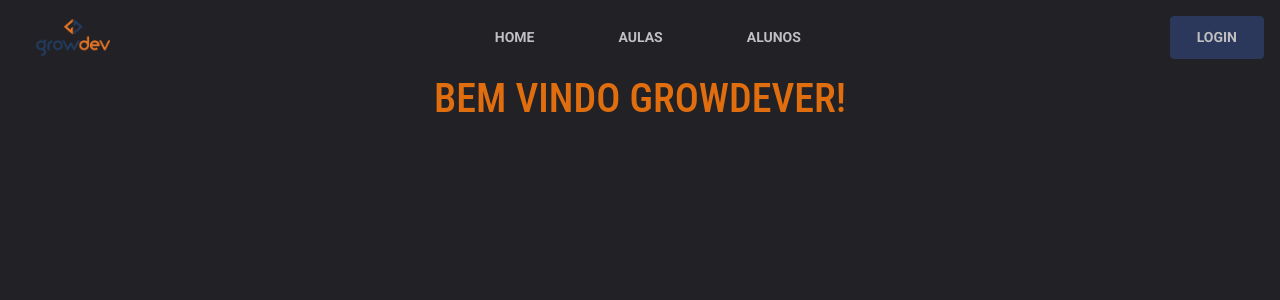
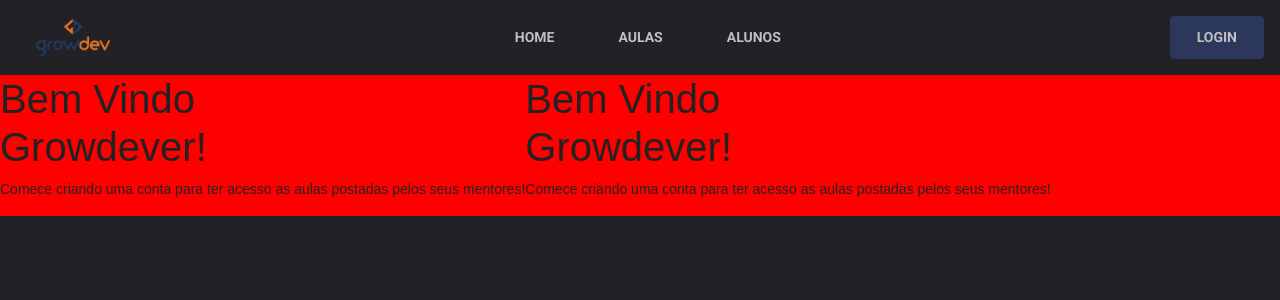
Before and after one commit to montoyaaa/desafio-final-growdev, a React (Create React App) app: page / in a window 1280 px wide. Shown: the top 300 px of the page. Built offline with nearby package versions, Linux system fonts and the light colour scheme.

Commit message:
Change name of Welcome component to Home component

```diff
--- a/src/App.css
+++ b/src/App.css
@@ -50,15 +50,17 @@
     width: 90px;
 }
 
-.welcomeMessage {
-    width: 100%;
-    position: relative;
+#container-home {
+    background-color: red;
 }
 
-.welcomeMessage h1 {
-    position: relative;
-    text-align: center;
-    color: #e16e0e;
-    text-transform: uppercase;
-    font-family: 'Roboto Condensed', sans-serif;
-}
+/* .welcomeMessage {
+    background-image: url(./img/track.webp);
+    position: absolute;
+    color: #fff;
+    font-family: 'Roboto', sans-serif;
+    background-color: #2b385b;
+    max-width: 300px;
+    top: 30%;
+    left: 20%;
+} */
--- /dev/null
+++ b/src/components/Home.js
@@ -0,0 +1,16 @@
+import React from 'react';
+
+export default function Home() {
+    return (
+        <div id="container-home" className="d-flex flex-row">
+            <div className="welcomeMessage">
+                <h1>Bem Vindo <br /> Growdever!</h1>
+                <p>Comece criando uma conta para ter acesso as aulas postadas pelos seus mentores!</p>
+            </div>
+            <div className="welcomeMessage">
+                <h1>Bem Vindo <br /> Growdever!</h1>
+                <p>Comece criando uma conta para ter acesso as aulas postadas pelos seus mentores!</p>
+            </div>
+        </div>
+    );
+}
--- a/src/components/NavMenuLogin.js
+++ b/src/components/NavMenuLogin.js
@@ -8,9 +8,9 @@
                     <img id="logo-dark" className="pl-1" src={image}></img>
                 </a>
             <nav className="">
-                <a href="/" className="m-3">Home</a>
-                <a href="/" className="m-3">Aulas</a>
-                <a href="/" className="m-3">Alunos</a>
+                <a href="/" className="m-3 p-3">Home</a>
+                <a href="/" className="m-3 p-3">Aulas</a>
+                <a href="/" className="m-3 p-3">Alunos</a>
             </nav>
                 <a href="/" id="btn-login" className="m-3 btn btn-outline-primary">Login</a>
         </header>
--- a/src/components/Welcome.js
+++ /dev/null
@@ -1,9 +0,0 @@
-import React from 'react';
-
-export default function Welcome() {
-    return (
-        <div className="welcomeMessage">
-            <h1>Bem Vindo Growdever!</h1>
-        </div>
-    );
-}
--- a/src/pages/Main/index.js
+++ b/src/pages/Main/index.js
@@ -1,14 +1,14 @@
 import React from 'react';
 
 import NavMenuLogin from '../../components/NavMenuLogin';
-import Welcome from '../../components/Welcome';
+import Home from '../../components/Home';
 
 function Main() {
     return (
         <>
             <div className="d-flex flex-column">
                 <NavMenuLogin />
-                <Welcome />
+                <Home />
             </div>
         </>
     );
```
Also changed, not shown: src/img/track.webp (added).
